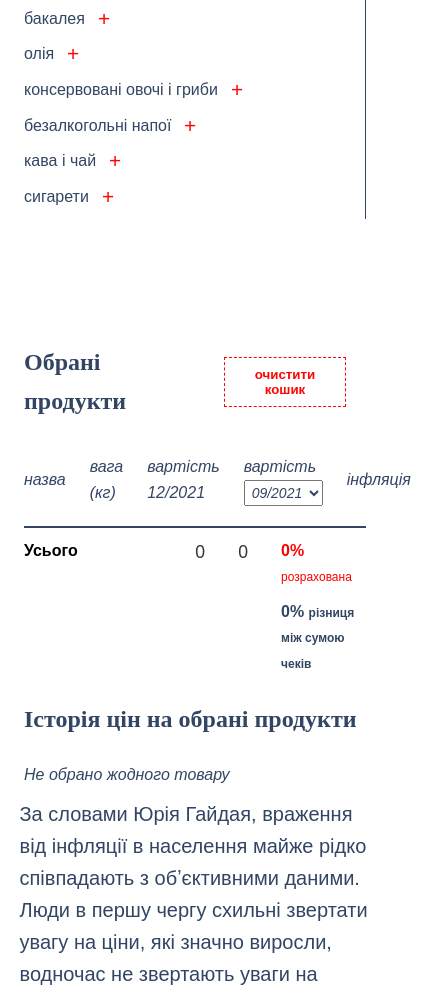
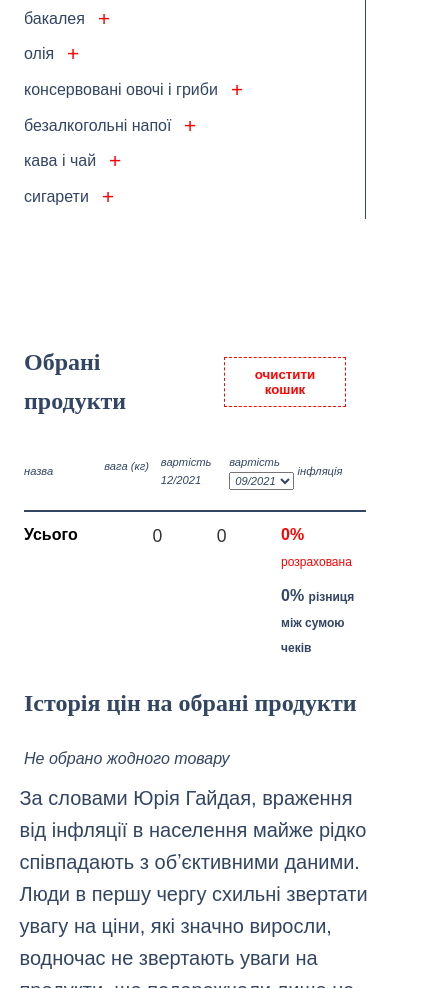
Before and after one commit to texty/food_prices, a plain HTML site: page index.html in a window 390 px wide. Shown: the part 9954-10942 px from the top of the page, 422 px wide, since content can reach past the window. Drawn offline with Linux system fonts and the light colour scheme.

Commit message:
mobile version

```diff
--- a/js/receipt.js
+++ b/js/receipt.js
@@ -215,8 +215,8 @@ d3.csv("data/cpi_q1_median_january_2022_and_govstat_history.csv").then(function(
 
             <span data-price-kg='${price_kg}' class="cart-price_q1 cart-column">${price.toFixed(2)}</span>
             <span class="cart-price-previous cart-column"></span>
-            <div class="cart-quantity cart-column">
-                <span class="cart-item-infliation cart-column"></span>
+            <div class="cart-column">
+                <span class="cart-item-infliation"></span>
                 <button class="btn btn-danger" type="button">&#x2715</button>
             </div>   `
 
@@ -272,8 +272,8 @@ d3.csv("data/cpi_q1_median_january_2022_and_govstat_history.csv").then(function(
             //оновлюємо вартість за останній місяць з врахуванням зміненої ваги
             cartRow.getElementsByClassName('cart-price_q1')[0].innerHTML = last_price.toFixed(1);
             cartRow.getElementsByClassName('cart-price-previous')[0].innerHTML = previous_price.toFixed(1);
-            cartRow.getElementsByClassName('cart-item-infliation')[0].innerHTML = infliation < 100 ? infliation+"%" + '<span style="color:green; font-size: 22px;">&#8595;</span>':
-                                    infliation > 100 ? infliation+"%" + '<span style="color:red; font-size: 22px">&#8593;</span>':
+            cartRow.getElementsByClassName('cart-item-infliation')[0].innerHTML = infliation < 100 ? infliation+"%" + '<span style="color:green;">&#129067;</span>':
+                                    infliation > 100 ? infliation+"%" + '<span style="color:red;">&#129065;</span>':
                                     infliation+"%" ;
 
 
@@ -299,7 +299,6 @@ d3.csv("data/cpi_q1_median_january_2022_and_govstat_history.csv").then(function(
         document.getElementsByClassName('infliation-total-median')[0].innerText = (total_current/(total_previous/100)).toFixed(1) + "%";
 
         drawCharts();
-
     }
 
     var sum = function(df, prop){
--- a/scss/styles.scss
+++ b/scss/styles.scss
@@ -61,7 +61,7 @@ h4 {
 }
 
 main {
-    max-width: 1600px;
+    max-width: 1400px;
     margin:auto;
     display: grid;
     grid-template-columns: 1fr 3fr;
@@ -230,6 +230,10 @@ main {
     color: $dark-blue;
 }
 
+.cart-quantity.cart-header {
+    margin: 0 auto;
+}
+
 .cart-items {
     padding-bottom: 20px;
     border-bottom: 2px solid $dark-blue;
@@ -241,7 +245,7 @@ main {
     display: flex;
 
     align-items: center;
-    margin-right: 1.5em;
+    //margin-right: 1.5em;
     margin-top: 10px;
 }
 
@@ -250,9 +254,14 @@ main {
 }
 
 .cart-row {
+    //border-bottom: 1px dashed grey;
     font-size: 1em;
     display: grid;
-    grid-template-columns: 4fr 3fr  2fr 2fr 3fr;
+    grid-template-columns: 4fr 2fr 2fr 2fr 3fr;
+    @media(max-width:600px) and (orientation: portrait) {
+        font-size: 0.7em;
+        grid-template-columns: 3fr 3fr 3fr 3fr 3fr;
+    }
 }
 
 .cart-items {
@@ -279,7 +288,7 @@ main {
 }
 
 .cart-quantity {
-    width: 35%;
+    //width: 35%;
 }
 
 .cart-item-title {
@@ -315,6 +324,9 @@ main {
     text-align: center;
     font-size: 1.2em;
     margin: 5px auto;
+    @media(max-width: 600px) and (orientation: portrait) {
+        width: 50px;
+    }
 }
 
 .cart-total, .infliation-total {
@@ -323,6 +335,9 @@ main {
     text-align: left;
     margin-top: 10px;
     margin-right: 10px;
+    @media(max-width: 600px) and (orientation: portrait){
+        grid-template-columns: 6fr 3fr 3fr 3.5fr
+    }
 }
 
 .infliation-total {
@@ -330,9 +345,9 @@ main {
 }
 
 select {
-    padding:3px;
+    padding:1px;
     font-style: italic;
-    font-size: 14px;
+    font-size: 1em;
 }
 
 .cart-total {
```
Also changed, not shown: css/styles.css, 1 other file.
